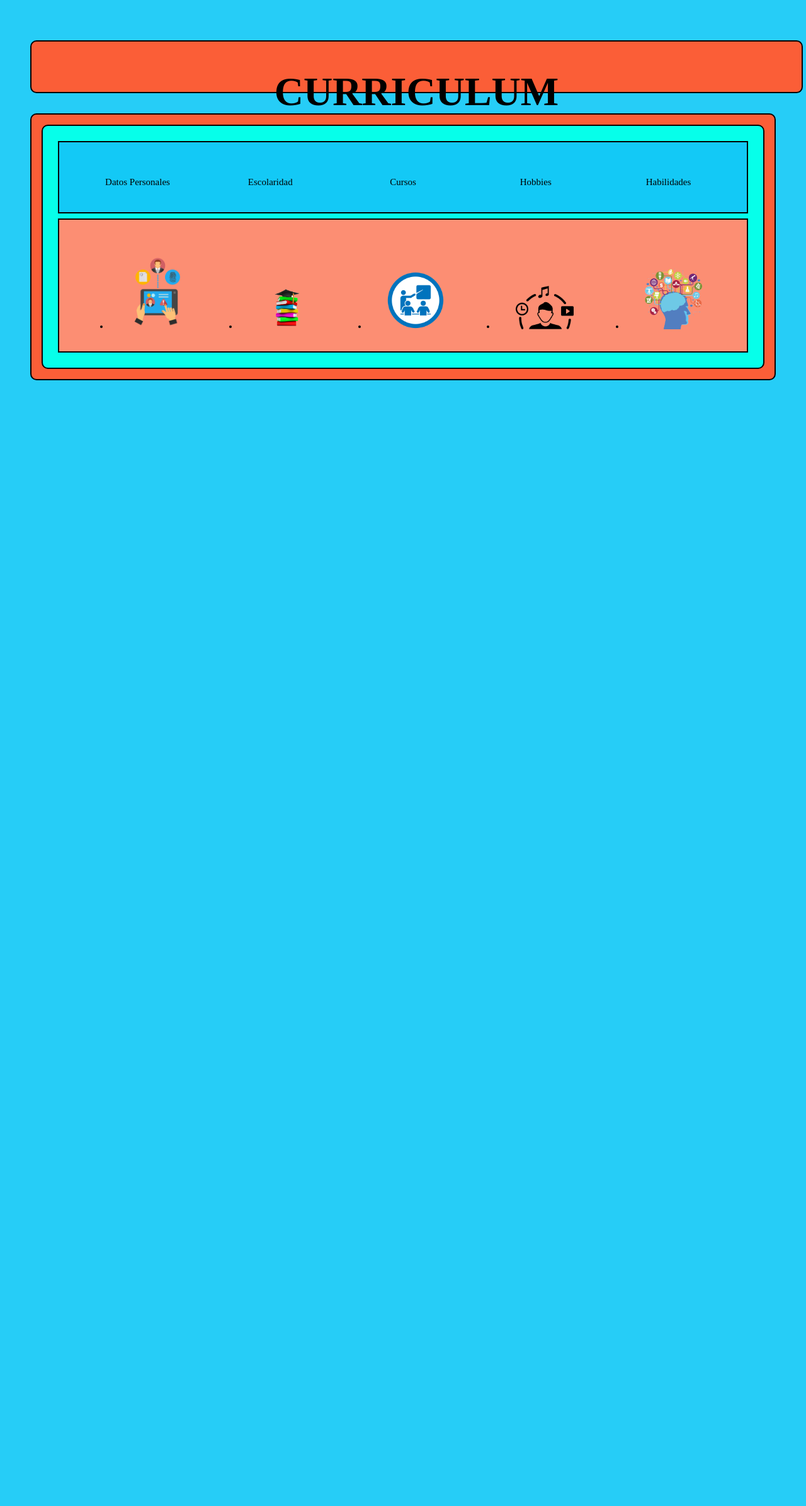
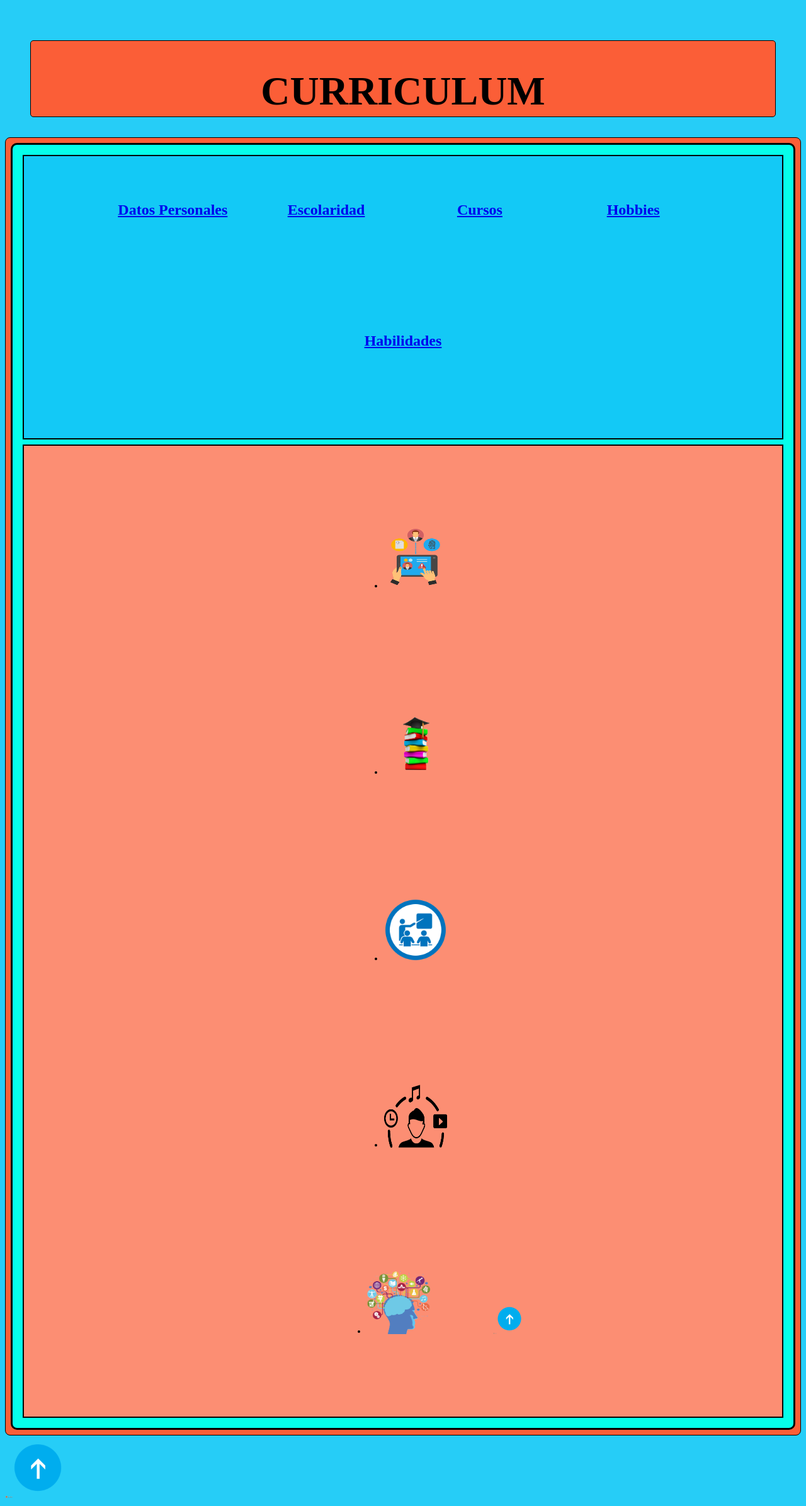
Before and after one commit to LeonardoHdz93/4IV8-PSW-HernandezMelendezLeonardo, a PHP site: page / in a window 1280 px wide. Shown: the whole page at 63% size. Before the commit the page ends 604 px from the top, so only its background shows below. Run offline with PHP 8.4, Linux system fonts and the light colour scheme.

Commit message:
Diseño y boton de regreso

```diff
--- a/css/dp.css
+++ b/css/dp.css
@@ -9,7 +9,7 @@ header{
     border-radius: 10px;
     width: 96.75%;
 
-    height: 80px;
+    height: 8rem;
     margin-top: 4rem;
     margin-left: 2.5rem;
     margin-right: 2.5rem;
--- a/css/masterstyle.css
+++ b/css/masterstyle.css
@@ -5,11 +5,11 @@ html, body{
 header{
     text-align: center  ;
     font-size: xx-large;
-    border: 2px solid rgb(0, 0, 0);
-    border-radius: 10px;
-    width: 96.75%;
+    border: 1px solid rgb(0, 0, 0);
+    border-radius: 5px;
 
-    height: 80px;
+    align-items: center;
+    height: 15vh;
     margin-top: 4rem;
     margin-left: 2.5rem;
     margin-right: 2.5rem;
@@ -19,21 +19,21 @@ header{
 nav{
     text-align: center;
     font-size: 5rem;
-    border: 2px solid rgb(0, 0, 0);
-    border-radius: 10px;
+    border: 1px solid rgb(0, 0, 0);
+    border-radius: 0.5rem;
     margin-top: 2rem;
-    margin-left: 2.5rem;
-    margin-right: 2.5rem;
+
+    height: 90%;
     background-color:#fb5e37  ;
 }
-article{
+article.links{
 
-    margin: 0.5rem;
+    margin:5rem;
 
     padding: 1rem;
-    width: 15%;
+
     display: inline-block;
-    height: 1rem;
+
 
 }
 
@@ -42,11 +42,12 @@ article{
 
 section, aside{
     text-align: center;
-    font-size: 15px;
-    border: 2px solid rgb(2, 2, 2);
-    margin: 1rem;
+    font-weight: 500;
+
+    border: 0.2rem solid rgb(2, 2, 2);
+    margin: 0.5rem;
     border-radius: 10px;
-    padding: 1rem;
+    padding: 0.5rem;
 }
  aside{
     width: 40%;
@@ -57,8 +58,8 @@ section{
     background-color: rgb(6, 255, 234);
 }
 img.grande{
-    width: 60%;
-    height: 60%;
+    width: 100px;
+    height: 100px;
 }
 img.mediano{
     width: 100px;
@@ -69,19 +70,20 @@ img.pequeño{
     height: 50px;
 }
 .subtitulos{
-    font-size: 15px;
+
     background-color: #13c9f6;
     border: 2px solid rgb(2, 2, 2);
     margin: 0.5rem;
     padding: 1rem;
 
 }
-article.subtitulos{
-
-    border: 2px solid rgb(0, 0, 0);
+article.sub{
+    margin: 0.5rem;
+    font-size: 1.5rem;
+    padding: 1rem;
     width: 15%;
-    display: inline-table;
-    height: 10px;
+    display: inline-block;
+    height: 10rem;
 }
 .menu{
     background-color: #fc8e73;
--- a/index.html
+++ b/index.html
@@ -8,59 +8,68 @@
     <link rel="stylesheet" href="./css/masterstyle.css">
 </head>
 <body>
-    <header>
+    <header id="inicio">
         <h1>CURRICULUM</h1>
     </header>
     <nav >
         <section>
         <div class="subtitulos">
-            <article>
-                <p>Datos Personales</p>
+            <article class="sub">
+                <a href="#dp"><h1>Datos Personales</h1></a>
+            </article >
+            <article  class="sub">
+                <a href="#esco"><h1>Escolaridad</h1></a>
             </article>
-            <article>
-                <p>Escolaridad</p>
+            <article class="sub">
+                <a href="#cursos"><h1>Cursos</h1></a>
             </article>
-            <article>
-                <p>Cursos</p>
+            <article class="sub">
+                <a href="#hobbies"><h1>Hobbies</h1>      </a>
             </article>
-            <article>
-                <p>Hobbies</p>
-            </article>
-            <article>
-                Habilidades
+            <article class="sub">
+                <a href="#habilidades"><h1>Habilidades</h1></a>
             </article>
         </div>
     <div class="menu">
         <ul>
-            <article>
+        <div class="link">
+            <article class="links">
             <li>
-                <a href="./dp.html" title="datos personales" class>
+                <a href="./dp.html" title="datos personales" id="dp">
                     <img src="./imagenes/datos personales.png" alt="Datos Personales" class="grande">
                 </a>
             </li>
             </article>
-            <article>
+        </div>
+        <div class="escolaridad">
+            <article class="links" id="esco">
             <li>
                 <a href="#escolaridad">
                     <img src="./imagenes/escolaridad.jpg" alt="Escolaridad" class="grande">
                 </a>
             </li>
             </article>
-            <article>
+        </div>
+        <div class="cursos">
+            <article class="links" id="cursos">
             <li>
                 <a href="#cursos">
                     <img src="./imagenes/cursos.png" alt="Cursos" class="grande">
                 </a>
             </li>
             </article>
-            <article>
+        </div>
+        <div class="hobbies">
+            <article class="links" id="hobbies">
             <li>
                 <a href="#hobbies">
                     <img src="./imagenes/hobbies.png" alt="Hobbies" class="grande">
                 </a>
             </li>
             </article>
-            <article>
+        </div>
+        <div class="habilidades">
+            <article class="links" id="habilidades">
                 <li>
 
                 <a href="#habilidades">
@@ -68,11 +77,19 @@
                 </a>
             </li>
             </article>
+            <a href="#inicio">
+                <img src="./imagenes/arriba.png" alt="inicio" class="pequeño">
+            </a>
+        </div>
         </ul>
     </div>
 </section>
     </nav>
-
+   <footer>
+       <a href="#inicio">
+           <img src="./imagenes/arriba.png" alt="inicio" class="mediano">
+       </a>
+   </footer>
 
 </body>
 </html>
```
Also changed, not shown: imagenes/arriba.png (added).
